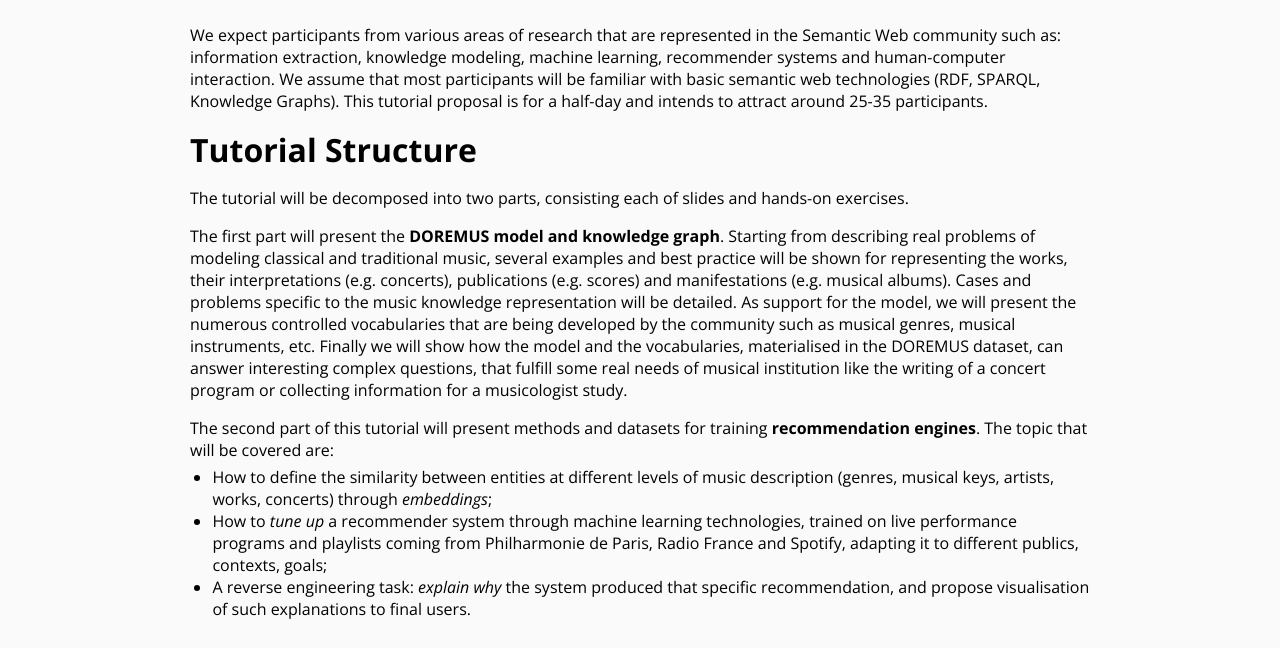
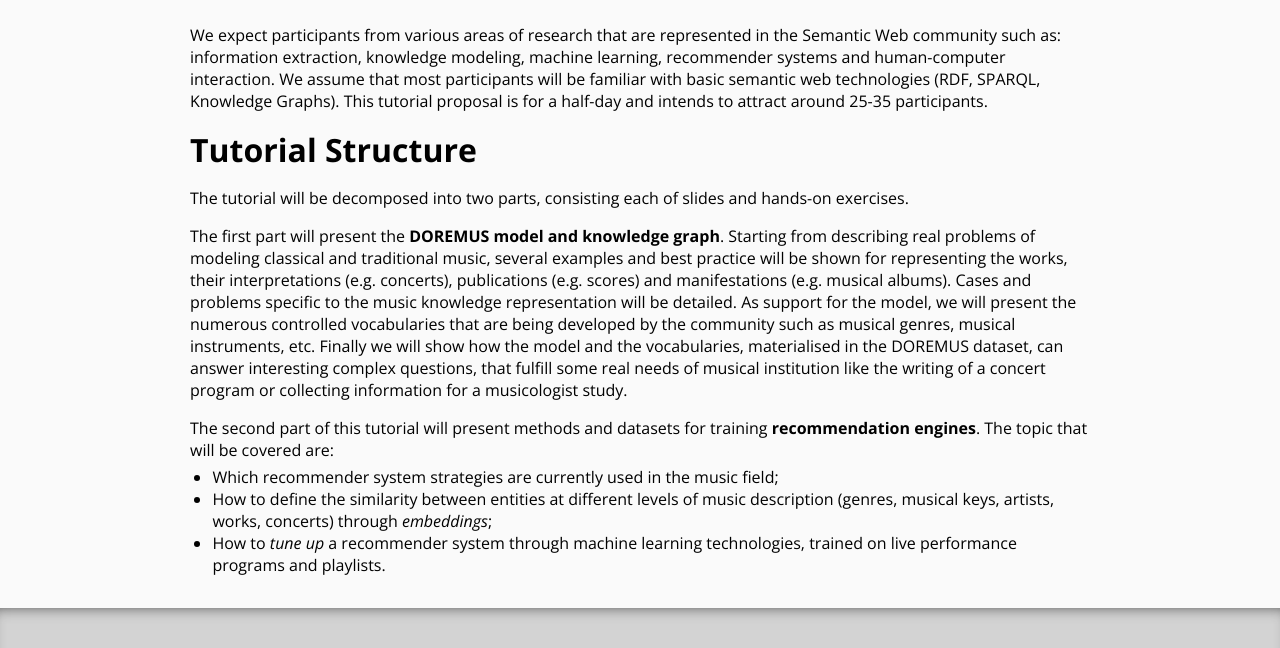
Before and after one commit to DOREMUS-ANR/eswc18_tutorial, a Jekyll site: the page built from docs/index.md, in a window 1280 px wide and 900 px high, scrolled down 1185 px, cut to the strip 0-648 px from the top of the window. Built offline with Jekyll 4.4.1, drawn with Linux system fonts in a browser that asks for light colours.

```diff
--- a/docs/index.md
+++ b/docs/index.md
@@ -28,6 +28,7 @@
 The first part will present the **DOREMUS model and knowledge graph**. Starting from describing real problems of modeling classical and traditional music, several examples and best practice will be shown for representing the works, their interpretations (e.g. concerts), publications (e.g. scores) and manifestations (e.g. musical albums). Cases and problems specific to the music knowledge representation will be detailed. As support for the model, we will present the numerous controlled vocabularies that are being developed by the community such as musical genres, musical instruments, etc. Finally we will show how the model and the vocabularies, materialised in the DOREMUS dataset, can answer interesting complex questions, that fulfill some real needs of musical institution like the writing of a concert program or collecting information for a musicologist study.
 
 The second part of this tutorial will present methods and datasets for training **recommendation engines**. The topic that will be covered are:
+- Which recommender system strategies are currently used in the music field;
 - How to define the similarity between entities at different levels of music description (genres, musical keys, artists, works, concerts) through _embeddings_;
-- How to _tune up_ a recommender system through machine learning technologies, trained on live performance programs and playlists coming from Philharmonie de Paris, Radio France and Spotify, adapting it to different publics, contexts, goals;
-- A reverse engineering task: _explain why_ the system produced that specific recommendation, and propose visualisation of such explanations to final users.
+- How to _tune up_ a recommender system through machine learning technologies, trained on live performance programs and playlists.
+<!-- - A reverse engineering task: _explain why_ the system produced that specific recommendation, and propose visualisation of such explanations to final users. -->
--- a/docs/package.json
+++ b/docs/package.json
@@ -10,6 +10,6 @@
   "license": "ISC",
   "devDependencies": {
     "nib": "^1.1.2",
-    "rupture": "^0.6.2"
+    "rupture": "^0.7.1"
   }
 }
```
Also changed, not shown: docs/slides.md (+7 -10 lines).
